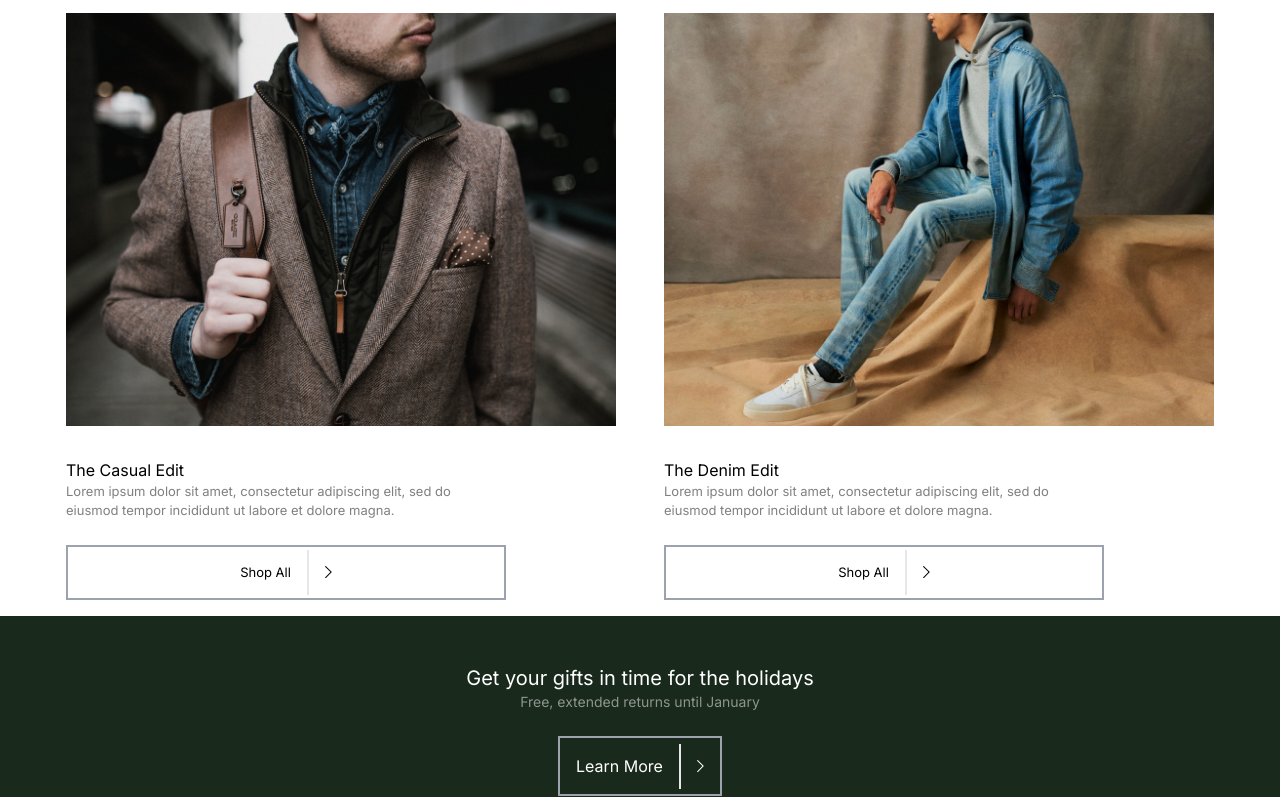
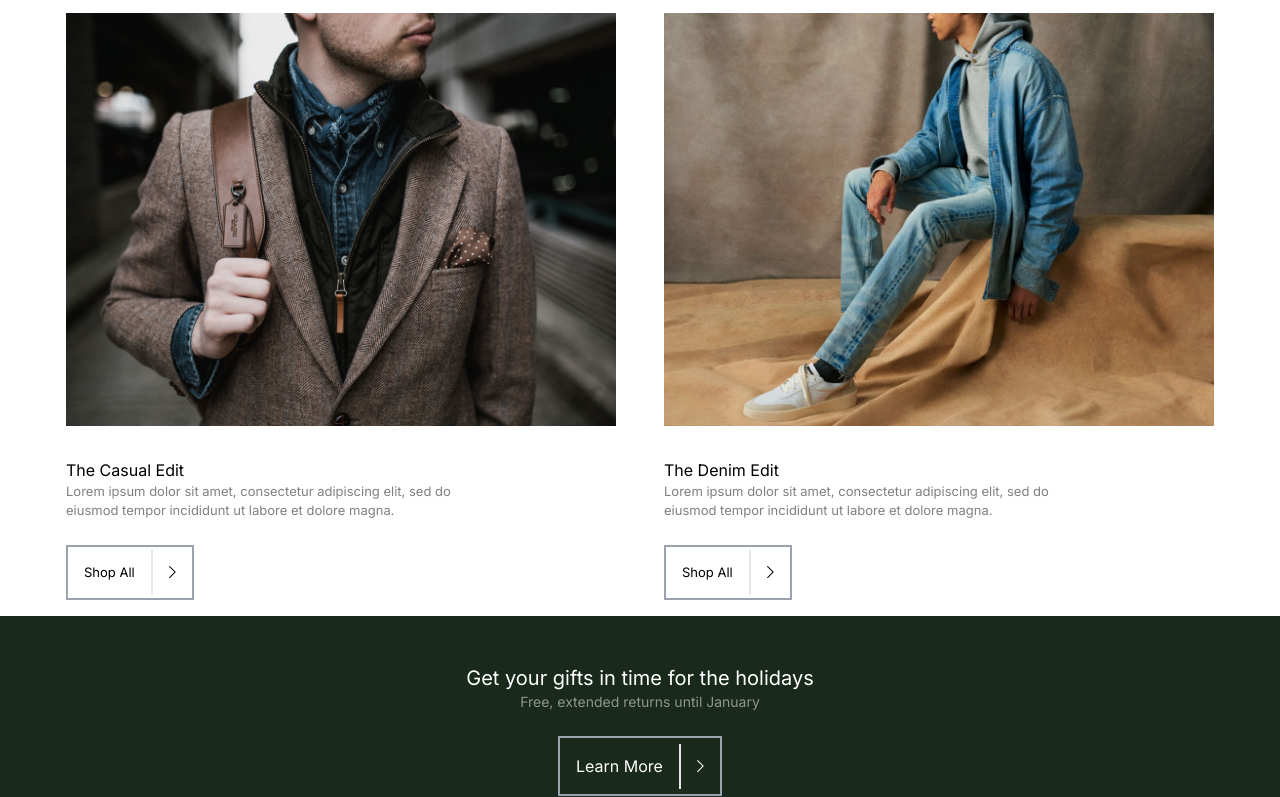
Before and after one commit to aldojack/function, a React (Vite) app: page / in a window 1280 px wide. Shown: the part 1414-2211 px from the top of the page. Built offline with nearby package versions, Linux system fonts and the light colour scheme.

Commit message:
Removed width from component

```diff
--- a/src/components/CTABtn.jsx
+++ b/src/components/CTABtn.jsx
@@ -1,14 +1,14 @@
 import React from "react";
 import RightArrow from "../assets/right-arrow-black.svg";
 
-export default function CTABtn({name, width}) {
+export default function CTABtn({name}) {
   return (
-    <div className={`flex mt-6 items-center justify-center max-w-[${width}] border-gray-400 border-2 cursor-pointer`}>
+    <div className={`flex mt-6 items-center justify-center max-w-fit border-gray-400 border-2 cursor-pointer`}>
       <div className="p-4 flex-shrink-0">
         <p>{name}</p>
       </div>
       <div className="items-stretch border-l-2 p-4">
-        <img src={RightArrow} className="fill-black" />
+        <img src={RightArrow} />
       </div>
     </div>
   );
--- a/src/components/CarouselContainer.jsx
+++ b/src/components/CarouselContainer.jsx
@@ -25,7 +25,7 @@ export default function CarouselContainer() {
     <section className="w-full">
       <div className="flex items-baseline mx-6 my-12 ">
         <h2 className="text-xl md:text-2xl mr-auto">Best Sellers</h2>
-        <CTABtn name="Shop All" width="220px"/>
+        <CTABtn name="Shop All"/>
       </div>
       {/* Product Container */}
       <div className="carousel overflow-x-auto whitespace-nowrap mx-8 lg:justify-center lg:items-center">
--- a/src/components/Doorway.jsx
+++ b/src/components/Doorway.jsx
@@ -9,7 +9,7 @@ export default function Doorway({title, description, img}) {
         <p className="text-[#808080]">
           {description}
         </p>
-        <CTABtn name="Shop All" width={"125px"}/>
+        <CTABtn name="Shop All"/>
       </div>
     </article>
   );
```
